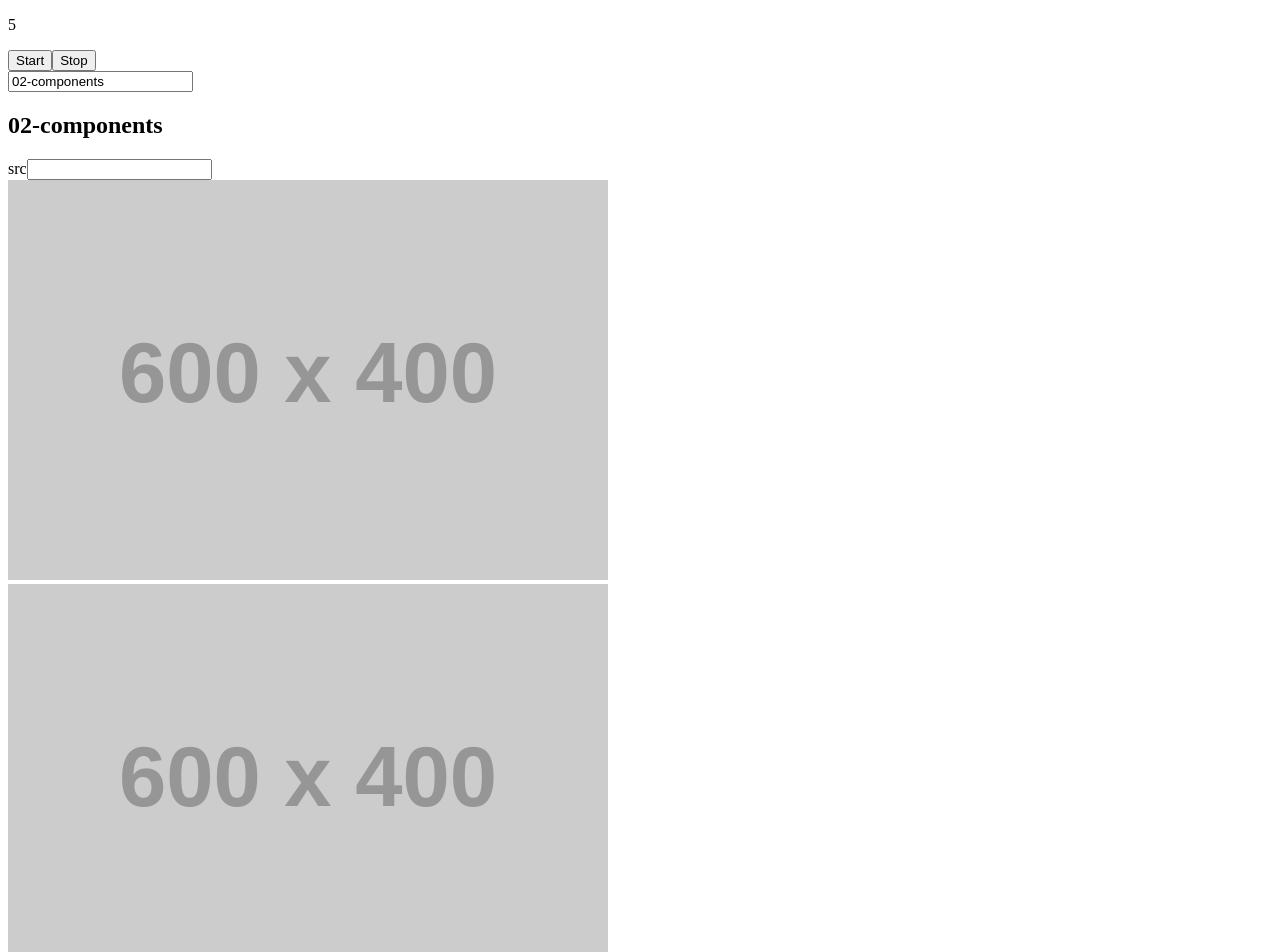
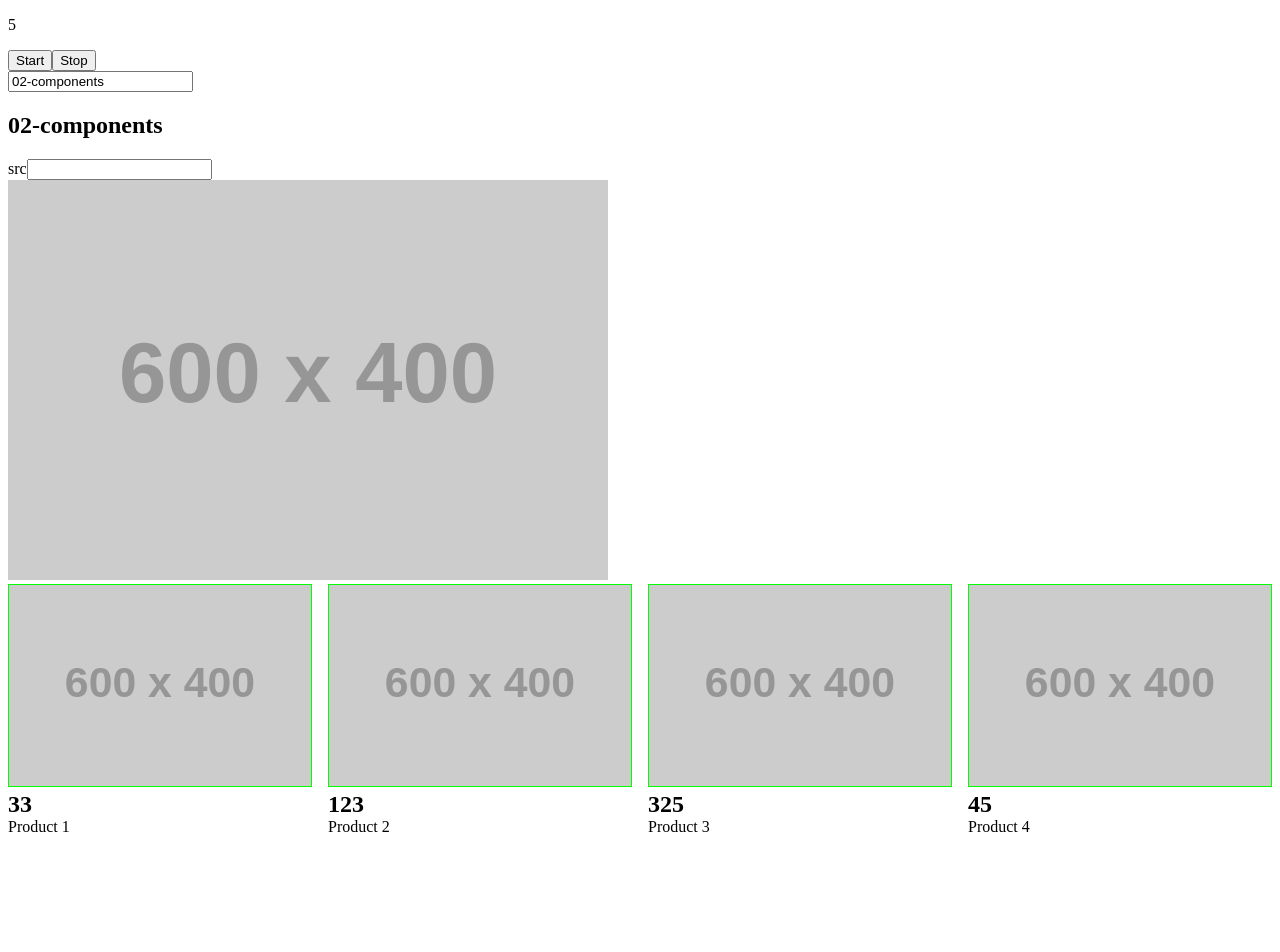
Before and after one commit to Unosquare-CoE-JavaScript/sebastian-quintero, an Angular app in the folder 2.1-angular/02-components/: page / in a window 1280 px wide. Shown: the top 952 px of the page. After the commit the page ends 844 px from the top, so only its background shows below. Built offline with nearby package versions, Linux system fonts and the light colour scheme.

Commit message:
feat: product list

```diff
--- a/2.1-angular/02-components/src/app/app.component.html
+++ b/2.1-angular/02-components/src/app/app.component.html
@@ -20,8 +20,5 @@
 </section>
 
 <section>
-  <app-product
-    [product]="product"
-    *ngFor="let product of products"
-  ></app-product>
+  <app-product-list></app-product-list>
 </section>
--- a/2.1-angular/02-components/src/app/app.component.ts
+++ b/2.1-angular/02-components/src/app/app.component.ts
@@ -10,33 +10,6 @@ export class AppComponent {
   value = '02-components';
 
   src = '';
-
-  products: Product[] = [
-    {
-      id: '1',
-      image: 'https://placehold.co/600x400/png',
-      price: 33,
-      name: 'Product 1',
-    },
-    {
-      id: '2',
-      image: 'https://placehold.co/600x400/png',
-      price: 123,
-      name: 'Product 2',
-    },
-    {
-      id: '3',
-      image: 'https://placehold.co/600x400/png',
-      price: 325,
-      name: 'Product 3',
-    },
-    {
-      id: '4',
-      image: 'https://placehold.co/600x400/png',
-      price: 45,
-      name: 'Product 4',
-    },
-  ];
 
   isCounterEnabled = true;
 
--- a/2.1-angular/02-components/src/app/components/image/image.component.scss
+++ b/2.1-angular/02-components/src/app/components/image/image.component.scss
@@ -1,5 +1,6 @@
 .image {
   box-sizing: border-box;
+  max-width: 100%;
 
   &.image--success {
     border: 1px solid lime;
--- /dev/null
+++ b/2.1-angular/02-components/src/app/components/product-list/product-list.component.html
@@ -0,0 +1,6 @@
+<div class="products">
+  <app-product
+    [product]="product"
+    *ngFor="let product of products"
+  ></app-product>
+</div>
--- /dev/null
+++ b/2.1-angular/02-components/src/app/components/product-list/product-list.component.scss
@@ -0,0 +1,13 @@
+.products {
+}
+
+@media screen and (min-width: 720px) {
+  .products {
+    display: grid;
+    grid-template: auto / repeat(4, 1fr);
+    gap: 1rem;
+  }
+}
+
+@media screen and (min-width: 1024) {
+}
--- /dev/null
+++ b/2.1-angular/02-components/src/app/components/product-list/product-list.component.ts
@@ -0,0 +1,36 @@
+import { Component } from '@angular/core';
+import { Product } from 'src/app/model/product.model';
+
+@Component({
+  selector: 'app-product-list',
+  templateUrl: './product-list.component.html',
+  styleUrls: ['./product-list.component.scss'],
+})
+export class ProductListComponent {
+  products: Product[] = [
+    {
+      id: '1',
+      image: 'https://placehold.co/600x400/png',
+      price: 33,
+      name: 'Product 1',
+    },
+    {
+      id: '2',
+      image: 'https://placehold.co/600x400/png',
+      price: 123,
+      name: 'Product 2',
+    },
+    {
+      id: '3',
+      image: 'https://placehold.co/600x400/png',
+      price: 325,
+      name: 'Product 3',
+    },
+    {
+      id: '4',
+      image: 'https://placehold.co/600x400/png',
+      price: 45,
+      name: 'Product 4',
+    },
+  ];
+}
--- a/2.1-angular/02-components/src/app/components/product/product.component.html
+++ b/2.1-angular/02-components/src/app/components/product/product.component.html
@@ -1,3 +1,3 @@
-<img [src]="product.image" alt="" />
+<app-image [src]="product.image" alt="" />
 <h2>{{ product.price }}</h2>
 <p>{{ product.name }}</p>
--- a/2.1-angular/02-components/src/app/components/product/product.component.scss
+++ b/2.1-angular/02-components/src/app/components/product/product.component.scss
@@ -0,0 +1,4 @@
+p,
+h2 {
+  margin: 0;
+}
```
Also changed, not shown: 2.1-angular/02-components/src/app/app.module.ts (+9 -1 lines), 1 other file (tests, documents, lock files or other folders).
